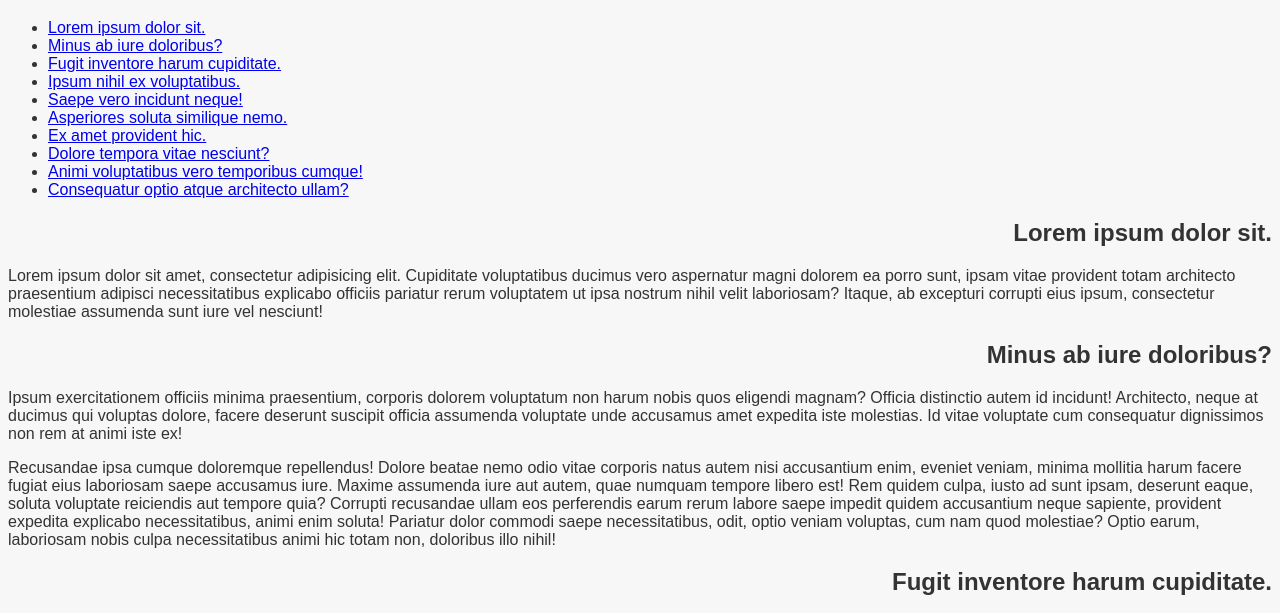
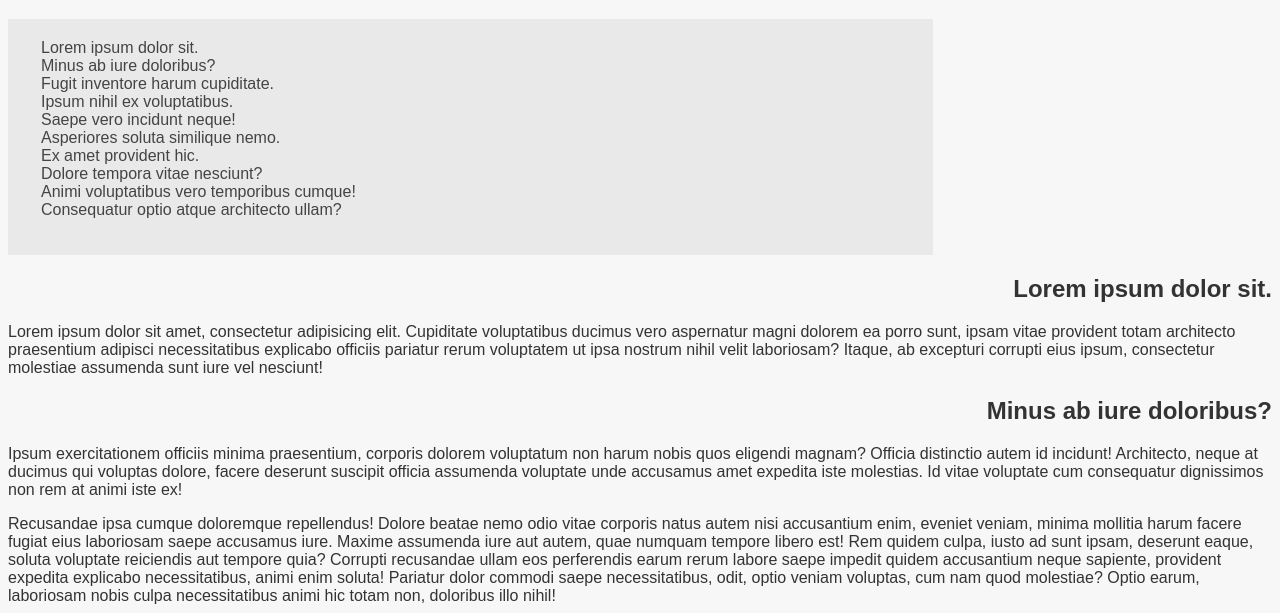
Before and after one commit to jdrjuan/curso-git-2023-08-07, a plain HTML site: page preguntas-frecuentes.html in a window 1280 px wide. Shown: the part 149-762 px from the top of the page. Drawn offline with Linux system fonts and the light colour scheme.

Commit message:
Estiliza listado de preguntas frecuentes

```diff
--- a/css/style.css
+++ b/css/style.css
@@ -13,6 +13,27 @@ h6 {
     text-align: right;
 }
 
+.lista-preguntas {
+    background-color: #e9e9e9;
+    list-style-type: none;
+    padding: 20px;
+    width: 70%;
+}
+
+.lista-preguntas a {
+    text-decoration: none;
+    color: #444;
+    border-left: 3px solid;
+    padding-left: 10px;
+    border-left-color: transparent;
+}
+
+.lista-preguntas a:hover {
+    text-decoration: underline;
+    color: #222;
+    border-left-color: #2227;
+}
+
 footer {
     padding: 1em;
     background-color: #e3e3e7;
--- a/preguntas-frecuentes.html
+++ b/preguntas-frecuentes.html
@@ -16,7 +16,7 @@
         </ul>
     </nav>
     <h1>Preguntas frecuentes</h1>
-    <ul>
+    <ul class="lista-preguntas">
         <li><a href="#pregunta-1">Lorem ipsum dolor sit.</a></li>
         <li><a href="#pregunta-2">Minus ab iure doloribus?</a></li>
         <li><a href="#pregunta-3">Fugit inventore harum cupiditate.</a></li>
```
